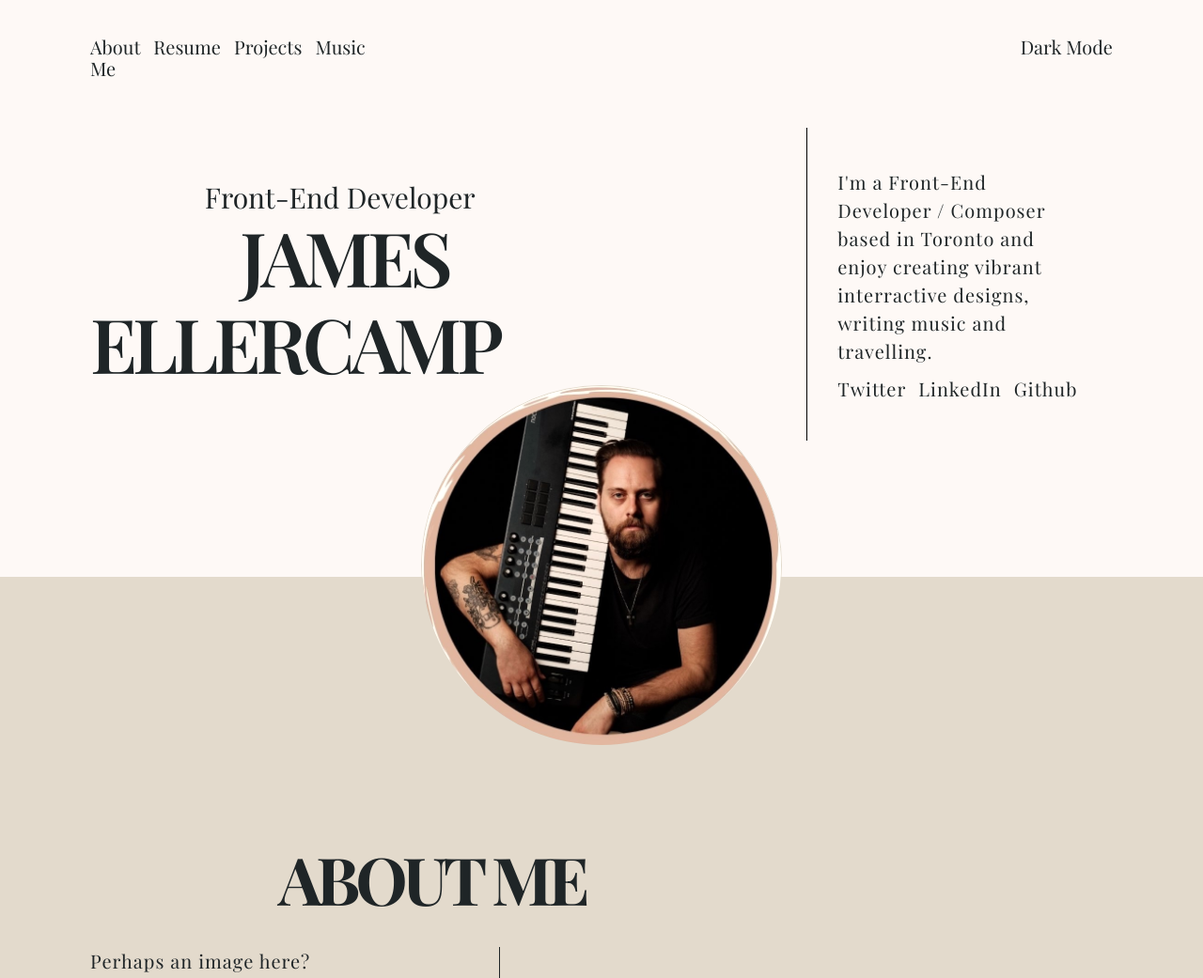
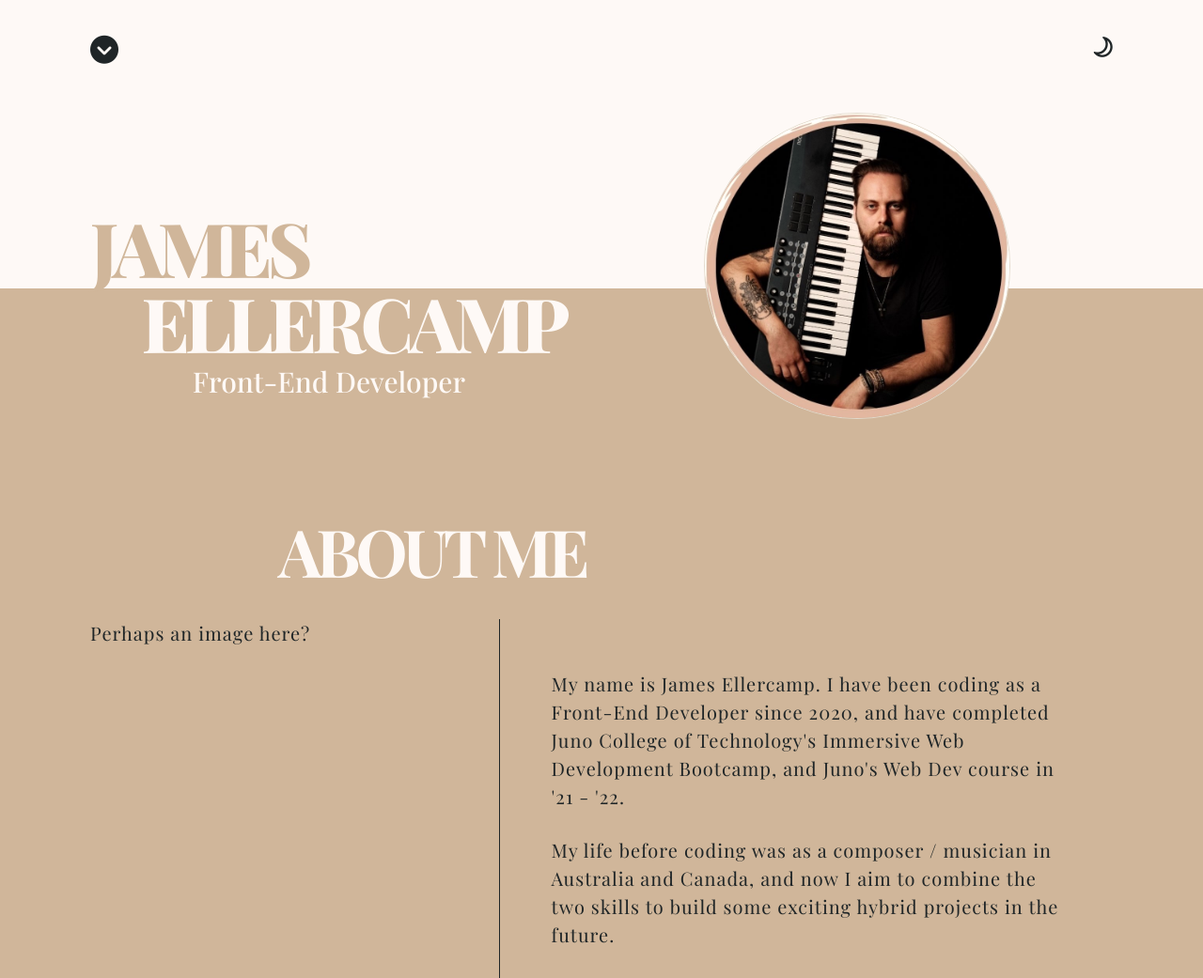
Before and after one commit to JimmyEllercamp/portfolio, a plain HTML site: page index.html in a window 1280 px wide. Shown: the top 1041 px of the page at 94% size. Drawn offline with nearby package versions, Linux system fonts and the light colour scheme.

Commit message:
moved around landing, styling using the downton technique. Added FA Icons

```diff
--- a/assets/styles/sass/_about.scss
+++ b/assets/styles/sass/_about.scss
@@ -1,5 +1,5 @@
 .aboutMe {
-    background-color: $base-brown;
+    background-color: $base-coffee;
     // display: flex;
     .aboutMeContainer {
         padding-bottom: 5%;
@@ -12,6 +12,7 @@
             position: relative;
             left: 200px;
             padding-bottom: 3%;
+            color: $base-white;
         }
         .aboutMeFlex {
             display: flex;
--- a/assets/styles/sass/_header.scss
+++ b/assets/styles/sass/_header.scss
@@ -16,10 +16,16 @@ header {
     // height: 10vh;
     padding-top: 3%;
     nav {
+        .fa-chevron-circle-down {
+            font-size: 1.5rem;
+        }
         display: flex;
         justify-content: space-between;
+        position: relative;
         ul {
-            display: flex;
+            position: absolute;
+            visibility: hidden;
+            // display: flex;
             margin: 0;
             padding: 0;
             li {
@@ -27,5 +33,11 @@ header {
                 padding-right: 5%;
             }
         }
+        .fa-moon {
+            transform: rotate(-130deg);
+            position: absolute;
+            right: 0;
+            font-size: 1.25rem;
+        }
     }
 }
--- a/assets/styles/sass/_heroImage.scss
+++ b/assets/styles/sass/_heroImage.scss
@@ -1,16 +1,16 @@
-.heroImage {
-    background: linear-gradient(to top, $base-brown 75%, $base-white 75%);
-    height: 375px;
-    .heroContainer {
-        position: relative;
-        bottom: 110px;
-        width: 30%;
-        margin: 0 auto;
-        img {
-            border: 1px solid $base-brown;
-            max-width: 100%;
-            border-radius: 50%;
-        }
-    }
+// .heroImage {
+//     background: linear-gradient(to top, $base-brown 75%, $base-white 75%);
+//     height: 375px;
+//     .heroContainer {
+//         position: relative;
+//         bottom: 110px;
+//         width: 30%;
+//         margin: 0 auto;
+//         img {
+//             border: 1px solid $base-brown;
+//             max-width: 100%;
+//             border-radius: 50%;
+//         }
+//     }
 
-}
+// }
--- a/assets/styles/sass/_landing.scss
+++ b/assets/styles/sass/_landing.scss
@@ -1,6 +1,7 @@
 .landing {
-    background-color: $base-white;
-    .landing-container {
+ background: linear-gradient(to top, $base-coffee 50%, $base-white 50%);
+
+ .landing-container {
         display: flex;
         padding: 4% 0;
     }
@@ -12,35 +13,66 @@
             font-size: 4rem;
             text-transform: uppercase;
             letter-spacing: -5px;
-            font-weight: 600;
+            font-weight: 800;
             width: 50%;
-            text-align: end;
+            text-align: start;
+            position: relative;
+            // bottom: 6%;
+            top: 3.5%;
+            line-height: 1;
+            .headerWord1 {
+                color: $base-coffee;
+            }
+            .headerWord2 {
+                color: $base-white;
+                position: relative;
+                left: 20%;
+            }
         }
         h3 {
-            font-weight: 400;
+            font-weight: 500;
             font-size: 1.5rem;
             position: relative;
-            left: 16%;
+            // right: 9%;
+            left: 20%;
+            top: 5%;
+            // bottom: 8%;
+            color: $base-white;
         }
-        width: 70%;
+        width: 50%;
 
     }
-    .miniBio {
+    .heroContainer {
+        // background: linear-gradient(to top, $base-brown 50%, $base-white 50%);
+        height: 375px;
+
         width: 30%;
-        padding: 4% 3%;
-        border-left: 1px solid black;
-        display: flex;
-        flex-direction: column;
-        justify-content: center;
-        letter-spacing: 1px;
-        ul {
-            margin: 5% 0 0 0;
-            padding: 0;
-            display: flex;
-            li {
-                list-style: none;
-                padding-right: 5%;
-            }
+        margin: 0 auto;
+        img {
+            border: 1px solid $base-brown;
+            max-width: 100%;
+            border-radius: 50%;
         }
+
+
+
     }
+    // .miniBio {
+    //     width: 30%;
+    //     padding: 4% 3%;
+    //     border-left: 1px solid black;
+    //     display: flex;
+    //     flex-direction: column;
+    //     justify-content: center;
+    //     letter-spacing: 1px;
+    //     ul {
+    //         margin: 5% 0 0 0;
+    //         padding: 0;
+    //         display: flex;
+    //         li {
+    //             list-style: none;
+    //             padding-right: 5%;
+    //         }
+    //     }
+    // }
 }
--- a/index.html
+++ b/index.html
@@ -9,39 +9,31 @@
     <link rel="preconnect" href="https://fonts.gstatic.com" crossorigin>
     <link href="https://fonts.googleapis.com/css2?family=Playfair+Display:wght@400;500;600;700;800&display=swap" rel="stylesheet">
     <title>James Ellercamp</title>
+    <script src="https://kit.fontawesome.com/356a2141ec.js" crossorigin="anonymous"></script>
 </head>
 <body>
     <header>
         <nav class="wrapper">
+            <i class="fas fa-chevron-circle-down"></i>
             <ul>
                 <li>About Me</li>
                 <li>Resume</li>
                 <li>Projects</li>
                 <li>Music</li>
             </ul>
-            <span>Dark Mode</span>
+            <span><i class="far fa-moon"></i></span>
         </nav>
     </header>
     <main>
         <section class="landing">
             <div class="landing-container wrapper">
                 <div class="header">
+                    <h1><span class="headerWord1">James</span> <span class="headerWord2">Ellercamp</span></h1>
                     <h3>Front-End Developer</h3>
-                    <h1>James Ellercamp</h1>
                 </div>
-                <div class="miniBio">
-                    <p>I'm a Front-End Developer / Composer based in Toronto and enjoy creating vibrant interractive designs, writing music and travelling.</p>
-                    <ul>
-                        <li>Twitter</li>
-                        <li>LinkedIn</li>
-                        <li>Github</li>
-                    </ul>
+                <div class="heroContainer">
+                    <img src="./assets/styles/images/hero-image.jpeg" alt="Mr Jimmy">
                 </div>
-            </div>
-        </section>
-        <section class="heroImage">
-            <div class="heroContainer">
-                <img src="./assets/styles/images/hero-image.jpeg" alt="Mr Jimmy">
             </div>
         </section>
         <section class="aboutMe" id="aboutMe">
```
Also changed, not shown: styles/style.css.
